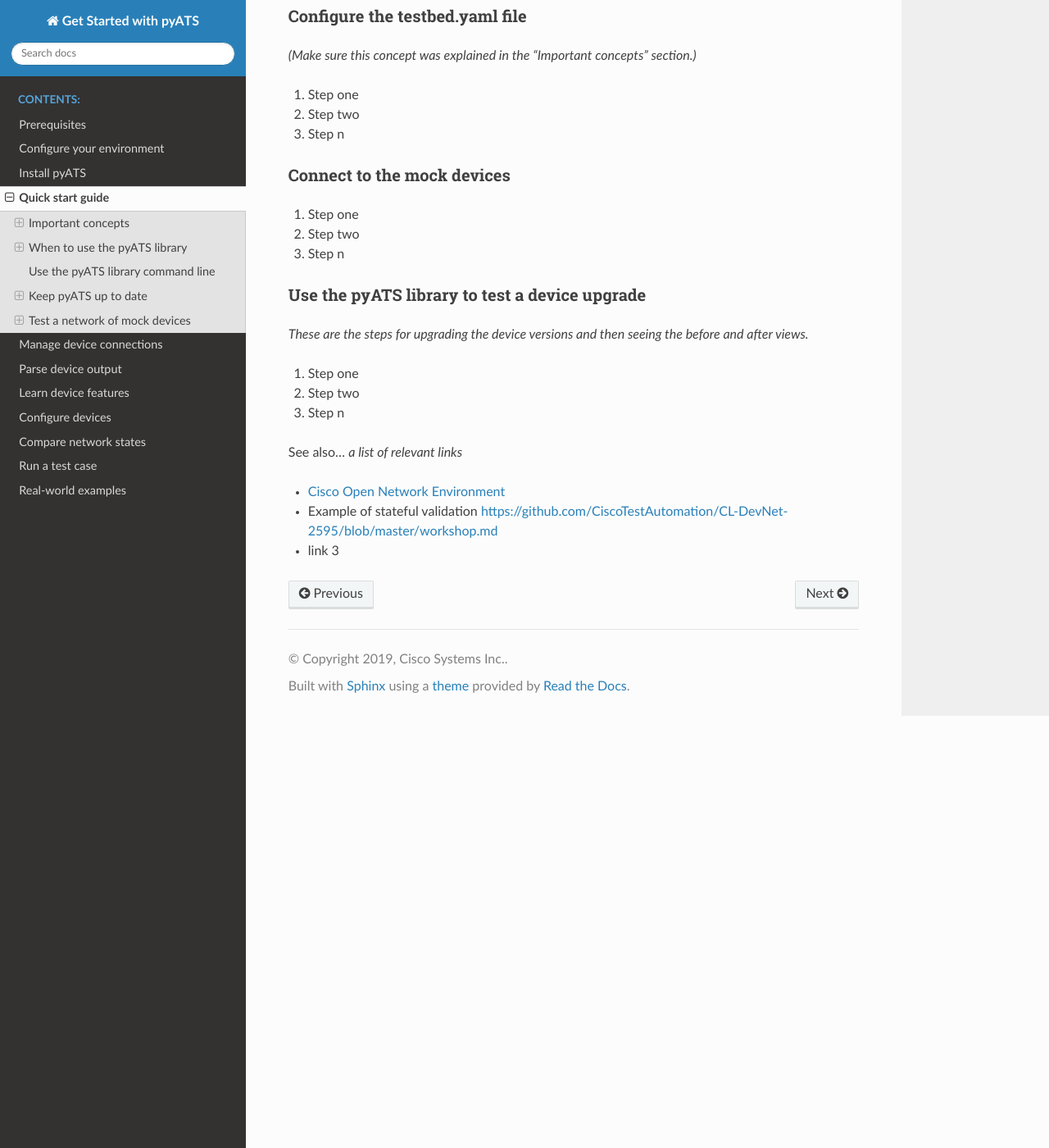
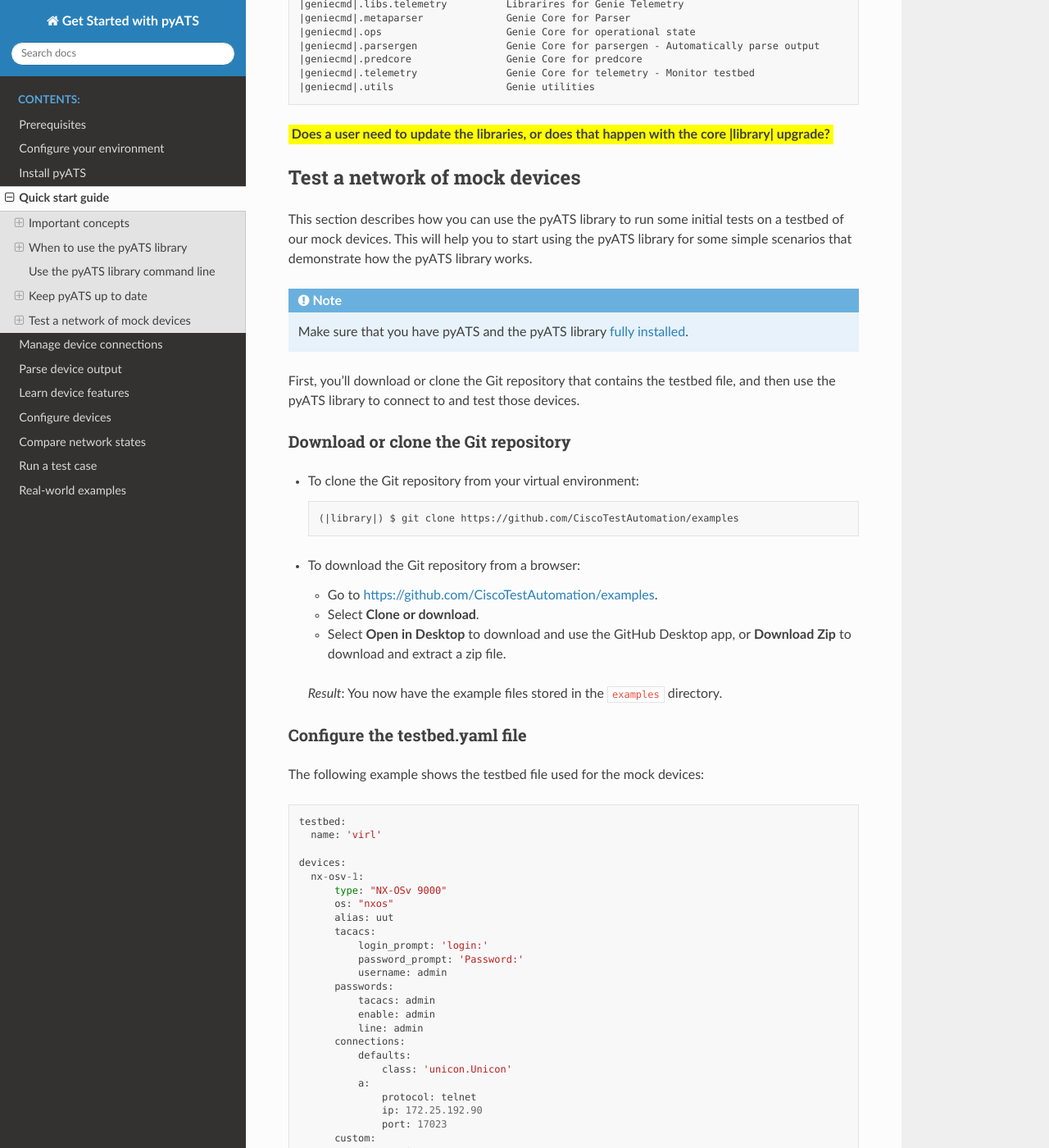
Before and after one commit to CiscoTestAutomation/getting-started, a Sphinx documentation site: the page built from source/quickstart/quickstartintro.rst, in a window 1280 px wide and 1400 px high, scrolled down 6156 px. Shown: the whole window at 82% size. Built offline with Sphinx 7.4.7 and the Read the Docs theme 2.0.0, drawn with Linux system fonts in a browser that asks for light colours; pages that are not in the unit, such as notebooks, are missing from menus; some of the changed text lies outside the part shown.

Commit message:
Ongoing edits to the "test a network of mock devices" section

```diff
--- a/source/quickstart/quickstartintro.rst
+++ b/source/quickstart/quickstartintro.rst
@@ -72,6 +72,31 @@
 * Neighbors
 
 With just a few commands or an automated script, you can use the |library| to profile your system before and after a configuration change to see a detailed list of the changes.
+
+.. qs-testbedyaml::
+
+Testbed YAML file
+^^^^^^^^^^^^^^^^^^
+Network test automation is based on the use of testbeds. With |pyATS| and the |library|, you describe your devices under test in a `YAML <http://www.yaml.org/start.html>`_ file named ``testbed.yaml``.
+
+Use the YAML testbed file to describe your physical devices and how they link together to form the testbed network topology.
+
+The following example shows a simple testbed file that contains a single device::
+
+  devices:                # define all devices under the devices block
+    csr1000v-1:           # the device definition must begin with its HOSTNAME
+      type: router
+      os: iosxe           # specify the device connection OS type
+      tacacs:                         # login credentials
+          username: devnetuser
+      passwords:                      # password info
+          tacacs: Cisco123!
+          line: Cisco123!
+      connections:        # define the mgmt interface connection details under this block
+        mgmt:
+          protocol: ssh
+          ip: 172.25.192.90
+
 
 When to use the |library|
 -------------------------
@@ -200,34 +225,98 @@
 
 Test a network of mock devices
 -------------------------------
-*Procedure to download/clone the test file from Git, and then use Genie to connect to and test those devices.*
+This section describes how you can use the |library| to run some initial tests on a testbed of our mock devices. This will help you to start using the |library| for some simple scenarios that demonstrate how the |library| works.
 
-# 1. make sure pyATS is installed (including the libraries)
-bash$ pip install pyats[full]
+.. note:: Make sure that you have |pyats| and the |library| :doc:`fully installed </install/installpyATS>`.
 
-# 2. clone this repository into your environment
-bash$ git clone https://github.com/CiscoTestAutomation/examples
-
-
-Start with https://github.com/CiscoTestAutomation/examples/tree/master/libraries/harness_simple
+First, you'll download or clone the Git repository that contains the testbed file, and then use the |library| to connect to and test those devices.
 
 Download or clone the Git repository
 ^^^^^^^^^^^^^^^^^^^^^^^^^^^^^^^^^^^^^
 
-#. Step one
-#. Step two
-#. Step n
+* To clone the Git repository from your virtual environment::
+
+    (|library|) $ git clone https://github.com/CiscoTestAutomation/examples
+
+* To download the Git repository from a browser:
+
+  * Go to https://github.com/CiscoTestAutomation/examples.
+  * Select **Clone or download**.
+  * Select **Open in Desktop** to download and use the GitHub Desktop app, or **Download Zip** to download and extract a zip file.
+
+ *Result*: You now have the example files stored in the ``examples`` directory.
 
 Configure the testbed.yaml file
 ^^^^^^^^^^^^^^^^^^^^^^^^^^^^^^^^
-*(Make sure this concept was explained in the "Important concepts" section.)*
+The following example shows the testbed file used for the mock devices::
 
-#. Step one
-#. Step two
-#. Step n
+  testbed:
+    name: 'virl'
+
+  devices:
+    nx-osv-1:
+        type: "NX-OSv 9000"
+        os: "nxos"
+        alias: uut
+        tacacs:
+            login_prompt: 'login:'
+            password_prompt: 'Password:'
+            username: admin
+        passwords:
+            tacacs: admin
+            enable: admin
+            line: admin
+        connections:
+            defaults:
+                class: 'unicon.Unicon'
+            a:
+                protocol: telnet
+                ip: 172.25.192.90
+                port: 17023
+        custom:
+            abstraction:
+                order: [os]
+    csr1000v-1:
+        type: asr1k
+        os: "iosxe"
+        alias: helper
+        tacacs:
+            login_prompt: 'login:'
+            password_prompt: 'Password:'
+            username: cisco
+        passwords:
+            tacacs: cisco
+            enable: cisco
+            line: cisco
+        connections:
+            defaults:
+                class: 'unicon.Unicon'
+            a:
+                protocol: telnet
+                ip: 172.25.192.90
+                port: 17021
+        custom:
+            abstraction:
+                order: [os]
+
+:question:`Is it okay to publish these ip addresses externally?`
+
+.. note::
+
+   * Each device name must match the hostname of the device. Otherwise, the connection will hang.
+   * At least one device must have the alias 'uut' in the testbed YAML file.
 
 Connect to the mock devices
 ^^^^^^^^^^^^^^^^^^^^^^^^^^^^^^^^
+By default, the |library| connects to all devices in the testbed YAML file. To override the default  behavior:
+
+  * specify one or more devices as a command line argument, or
+  * provide a mapping datafile, to control connections per device. :question:`Add a link here to a relevant topic.`
+
+
+Try manually connecting to a device and showing its ???: https://pubhub.devnetcloud.com/media/genie-docs/docs/cookbooks/genie.html#how-to-keep-genie-up-to-date-how-to-upgrade-genie
+
+*Describe what each command does one at a time*
 
 #. Step one
 #. Step two
```
